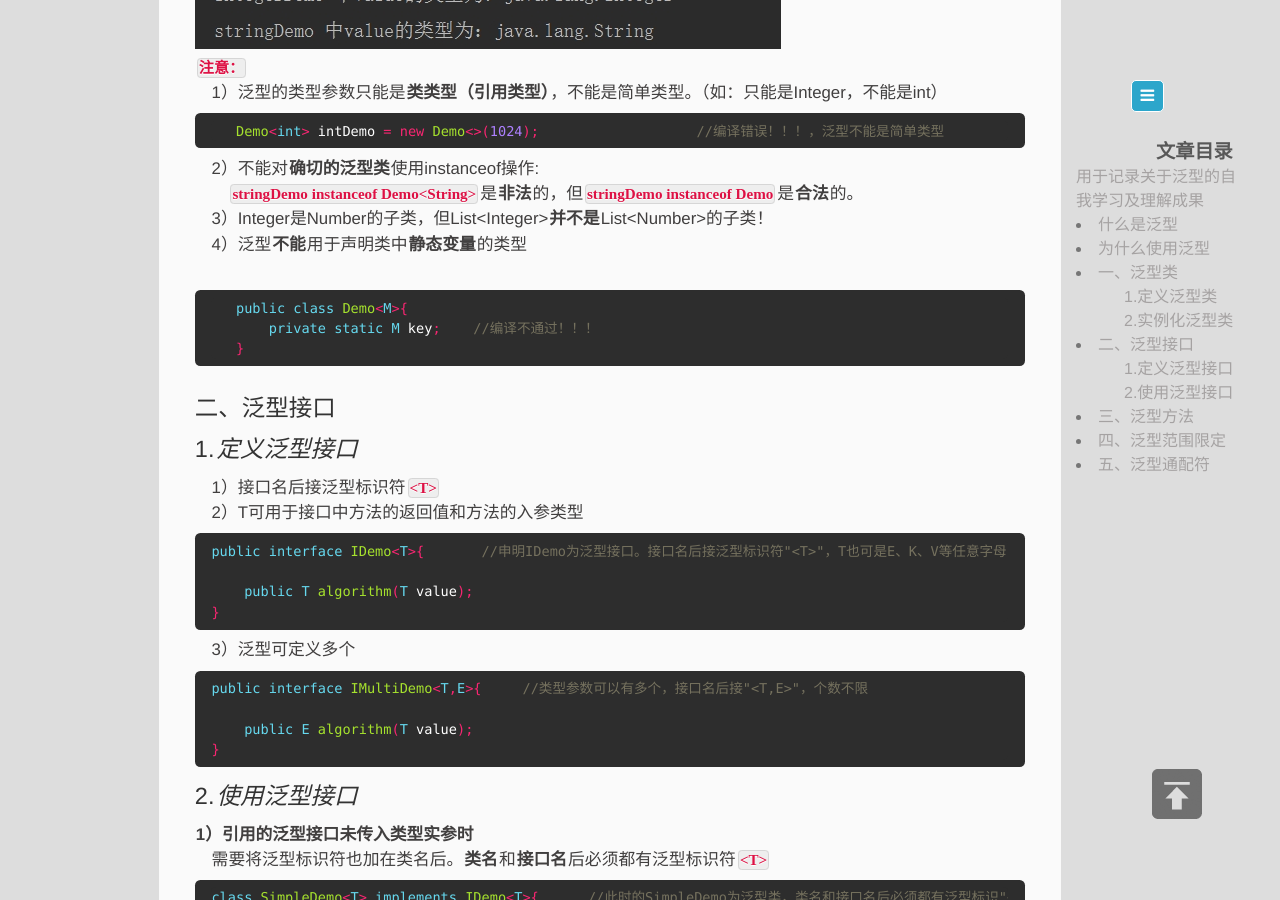
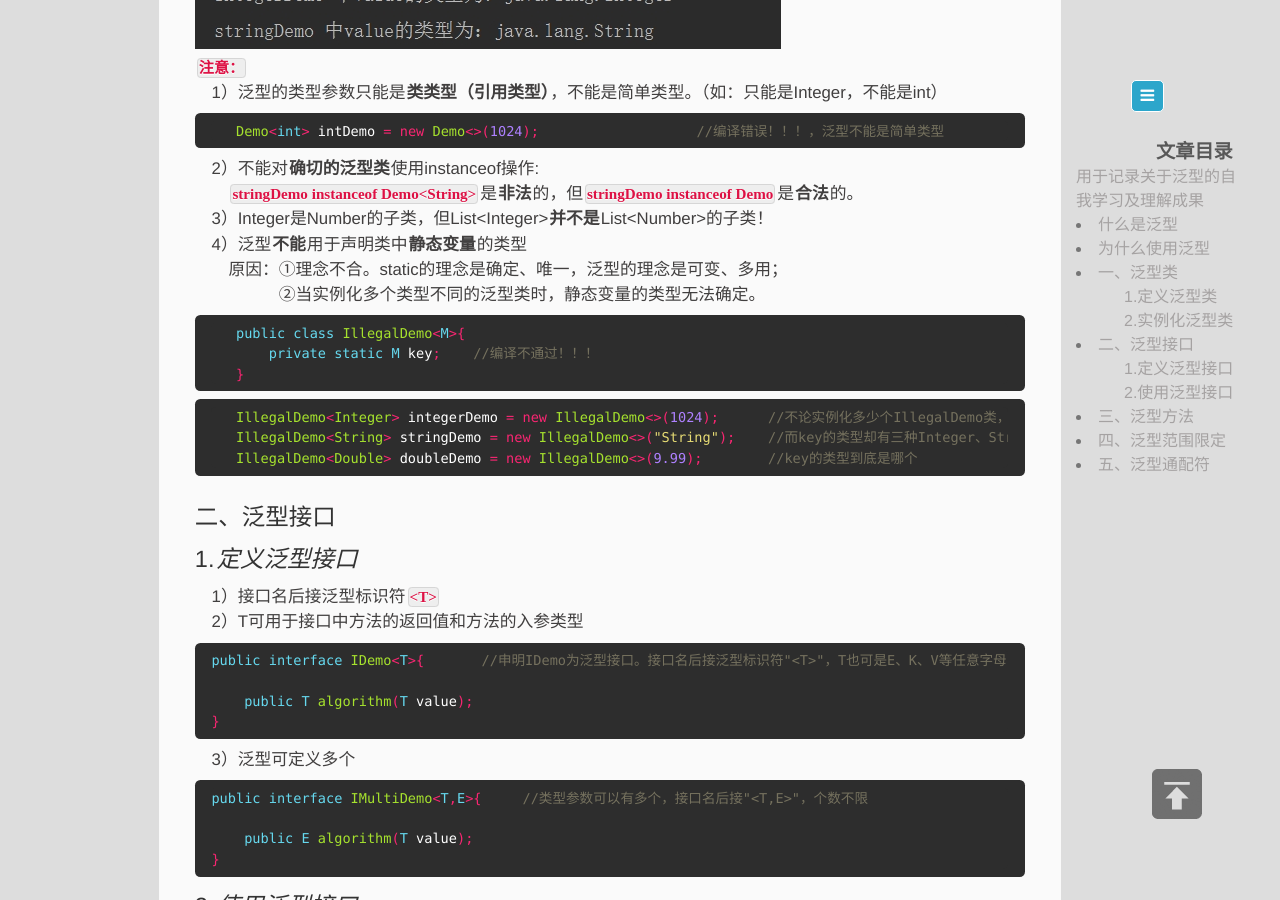
Before and after one commit to memorate/memorate.github.io, a Jekyll site: the page built from _posts/2019-10-10-genericity.markdown, in a window 1280 px wide and 900 px high, scrolled down 2724 px. Built offline with Jekyll 4.4.1, drawn with Linux system fonts in a browser that asks for light colours; some of the changed text lies outside the part shown.

Commit message:
latest code update on 2019-10-31 17:59

````diff
--- a/_posts/2019-10-10-genericity.markdown
+++ b/_posts/2019-10-10-genericity.markdown
@@ -13,7 +13,7 @@ description: 关于泛型的个人学习及理解
 <!-- more -->
 
 ### 什么是泛型
-　1）泛型是一种**语法糖**；
+　1）泛型是一种**语法糖**，方便程序员编程；
 　2）泛型的**本质是一种参数化类型**，将所操作的数据类型（类类型/引用类型）指定为一个参数，在调用时再传入具体的类型；
 　3）泛型的**原理**是在编译时Java编译器将泛型代码转换为普通代码，将类型T擦除，替换为Object类，并加入必要的强制类型转换；Java虚拟机在加载运行.class文件时并不知道存在泛型，只会接收到普通类及代码。
 　4）泛型只在**编译阶段**有效，在编译过程中正确验证泛型结果后，会将泛型相关信息擦除，并且会在对象进入和离开方法的边界处添加类型检查和类型转换的方法。因此，泛型信息不会进入到运行阶段。
@@ -127,13 +127,18 @@ System.out.println("stringDemo 中value的类型为：" + stringDemo.getValue().
 　　`stringDemo instanceof Demo<String>`是**非法**的，但`stringDemo instanceof Demo`是**合法**的。
 　3）Integer是Number的子类，但List<Integer\>**并不是**List<Number\>的子类！
 　4）泛型**不能**用于声明类中**静态变量**的类型
-
+　　原因：①理念不合。static的理念是确定、唯一，泛型的理念是可变、多用；
+　　　　　②当实例化多个类型不同的泛型类时，静态变量的类型无法确定。
 ```java
-   public class Demo<M>{
+   public class IllegalDemo<M>{
        private static M key;    //编译不通过！！！
    }
 ```
-
+```java
+   IllegalDemo<Integer> integerDemo = new IllegalDemo<>(1024);      //不论实例化多少个IllegalDemo类，static变量key只会在内存中存在一份；
+   IllegalDemo<String> stringDemo = new IllegalDemo<>("String");    //而key的类型却有三种Integer、String、Double，因此编译器无法确定
+   IllegalDemo<Double> doubleDemo = new IllegalDemo<>(9.99);        //key的类型到底是哪个
+```
 ### 二、泛型接口
 ##### 1.*定义泛型接口*
 　1）接口名后接泛型标识符`<T>`
````
Also changed, not shown: other parts of _posts/2019-10-10-genericity.markdown (+3 -3 lines).
